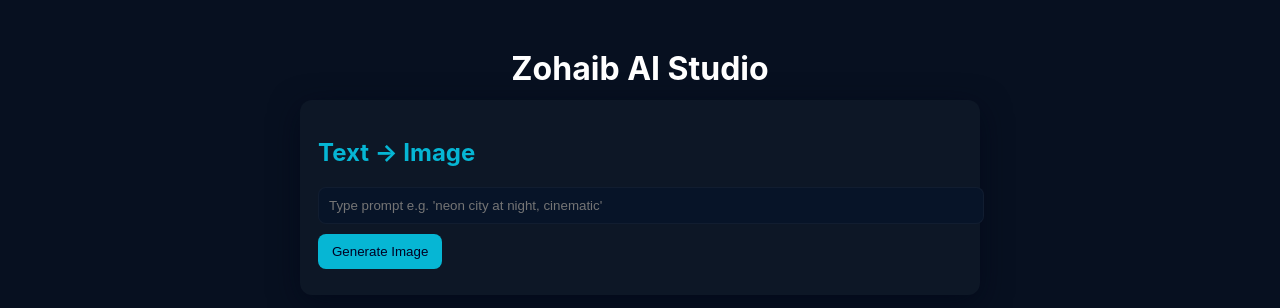
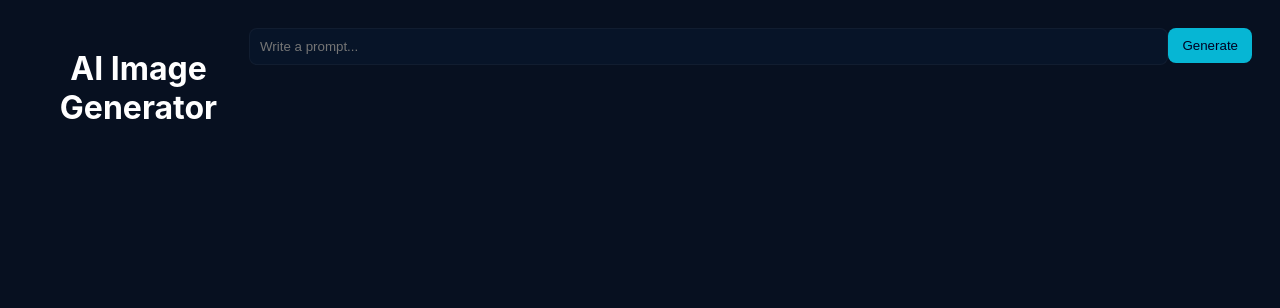
Before and after one commit to Zohaib-bhai-developer/zohaib-ai-studio, a plain HTML site: page public/index.html in a window 1280 px wide. Drawn offline with Linux system fonts and the light colour scheme.

Commit message:
Update index.html

```diff
--- a/public/index.html
+++ b/public/index.html
@@ -1,26 +1,18 @@
-<!doctype html>
+<!DOCTYPE html>
 <html>
 <head>
-  <meta charset="utf-8" />
-  <title>Zohaib AI Studio — Image</title>
-  <meta name="viewport" content="width=device-width,initial-scale=1" />
-  <link rel="stylesheet" href="style.css" />
+  <title>🕺🏼Z,Studio🏴‍☠️</title>
+  <link rel="stylesheet" href="style.css">
 </head>
 <body>
-  <div class="wrap">
-    <h1>Zohaib AI Studio</h1>
 
-    <div class="card">
-      <h2>Text → Image</h2>
-      <input id="prompt" placeholder="Type prompt e.g. 'neon city at night, cinematic'"/>
-      <div class="row">
-        <button id="generateBtn">Generate Image</button>
-      </div>
-      <div id="result" class="result"></div>
-      <div id="meta" class="meta"></div>
-    </div>
-  </div>
+  <h1>AI Image Generator</h1>
 
-  <script src="script.js"></script>
+  <input id="prompt" placeholder="Write a prompt...">
+  <button onclick="generate()">Generate</button>
+
+  <div id="output"></div>
+
+<script src="script.js"></script>
 </body>
 </html>
```
